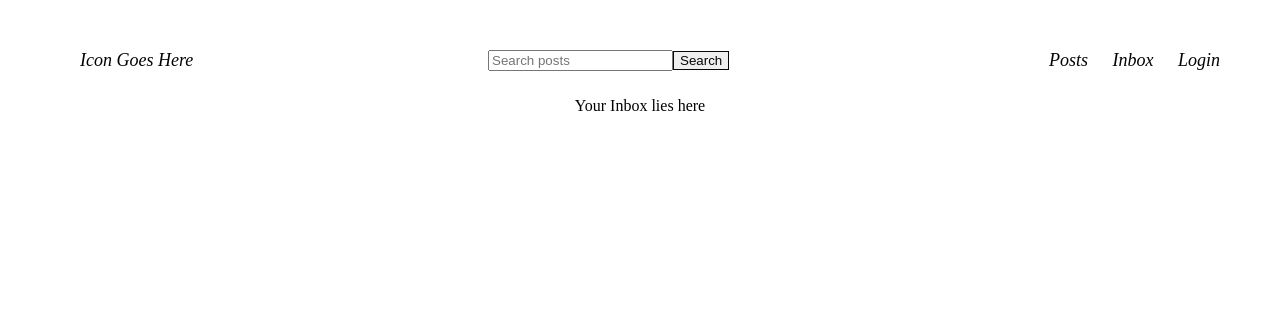
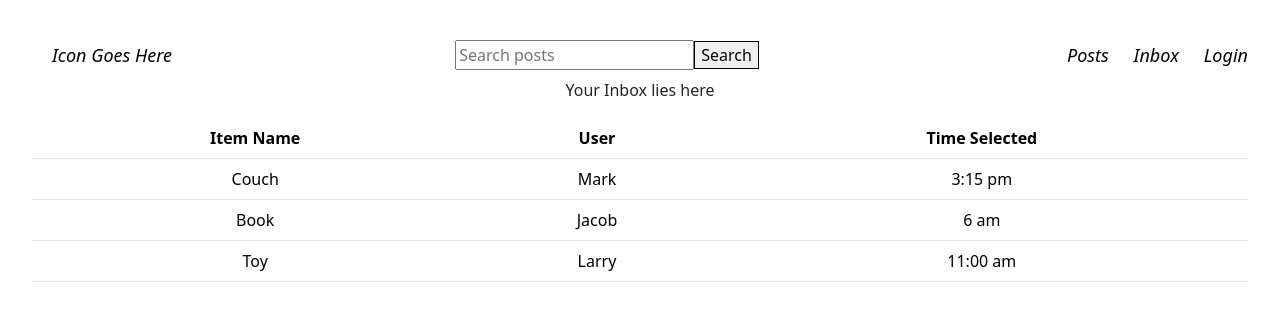
Before and after one commit to Ink-Project/GiveNGet, a React (Vite) app in the folder frontend/: page /inbox in a window 1280 px wide. Shown: the top 310 px of the page. Built offline with nearby package versions, Linux system fonts and the light colour scheme.

Commit message:
basic table

```diff
--- a/frontend/src/App.tsx
+++ b/frontend/src/App.tsx
@@ -6,6 +6,7 @@ import SignUp from "./pages/Signup";
 import Inbox from "./pages/Inbox";
 import Landing from "./pages/Landing";
 import { Routes, Route } from "react-router-dom";
+import 'bootstrap/dist/css/bootstrap.min.css';
 
 function App() {
   return (
--- a/frontend/src/pages/Inbox.tsx
+++ b/frontend/src/pages/Inbox.tsx
@@ -1,5 +1,36 @@
 const Inbox = () => {
-  return <p>Your Inbox lies here</p>;
+  return (
+    <div>
+      <p>Your Inbox lies here</p>
+      <table className ="table">
+        <thead>
+          <tr>
+            <th scope="col">Item Name</th>
+            <th scope="col">User</th>
+            <th scope="col">Time Selected</th>
+          </tr>
+        </thead>
+        <tbody>
+          <tr>
+            <td scope="row">Couch</td>
+            <td>Mark</td>
+            <td> 3:15 pm</td>
+          </tr>
+          <tr>
+            <td scope="row">Book</td>
+            <td>Jacob</td>
+            <td>6 am</td>
+          </tr>
+          <tr>
+            <td scope="row">Toy</td>
+            <td>Larry</td>
+            <td>11:00 am</td>
+          </tr>
+        </tbody>
+      </table>
+    </div>
+
+  )
 };
 
 export default Inbox;
```
